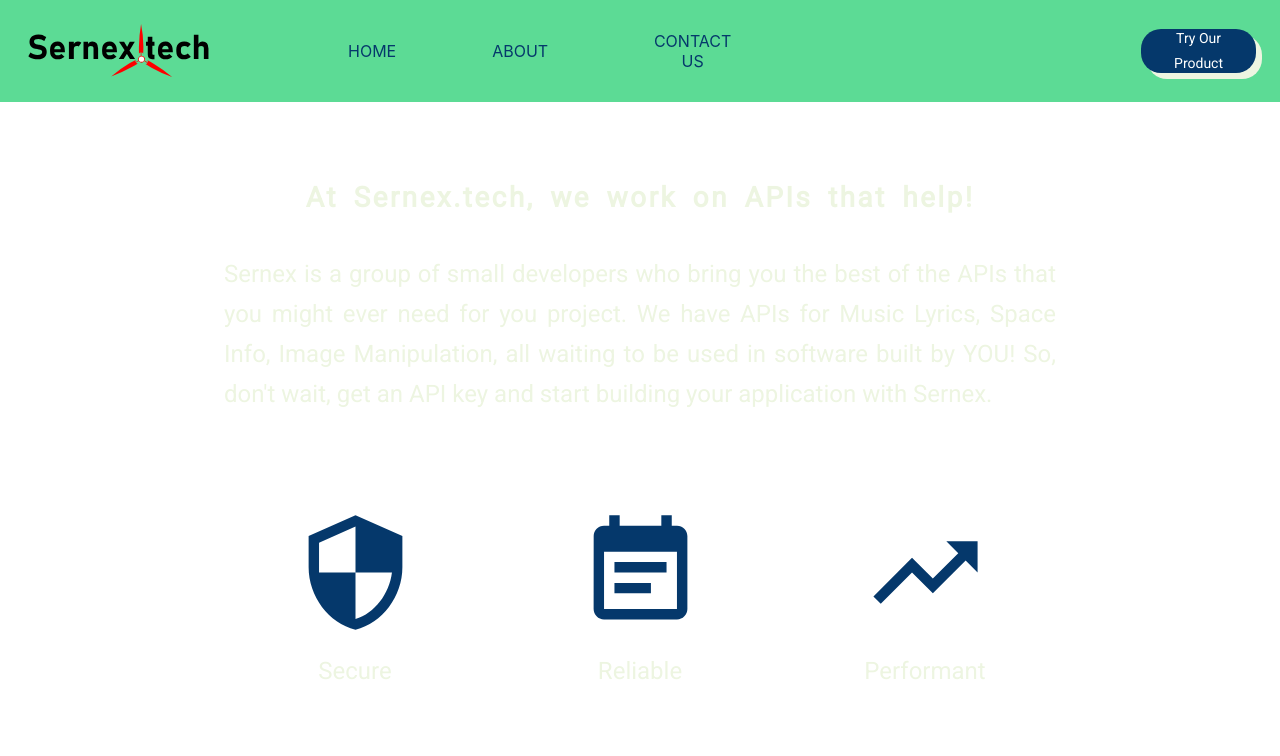
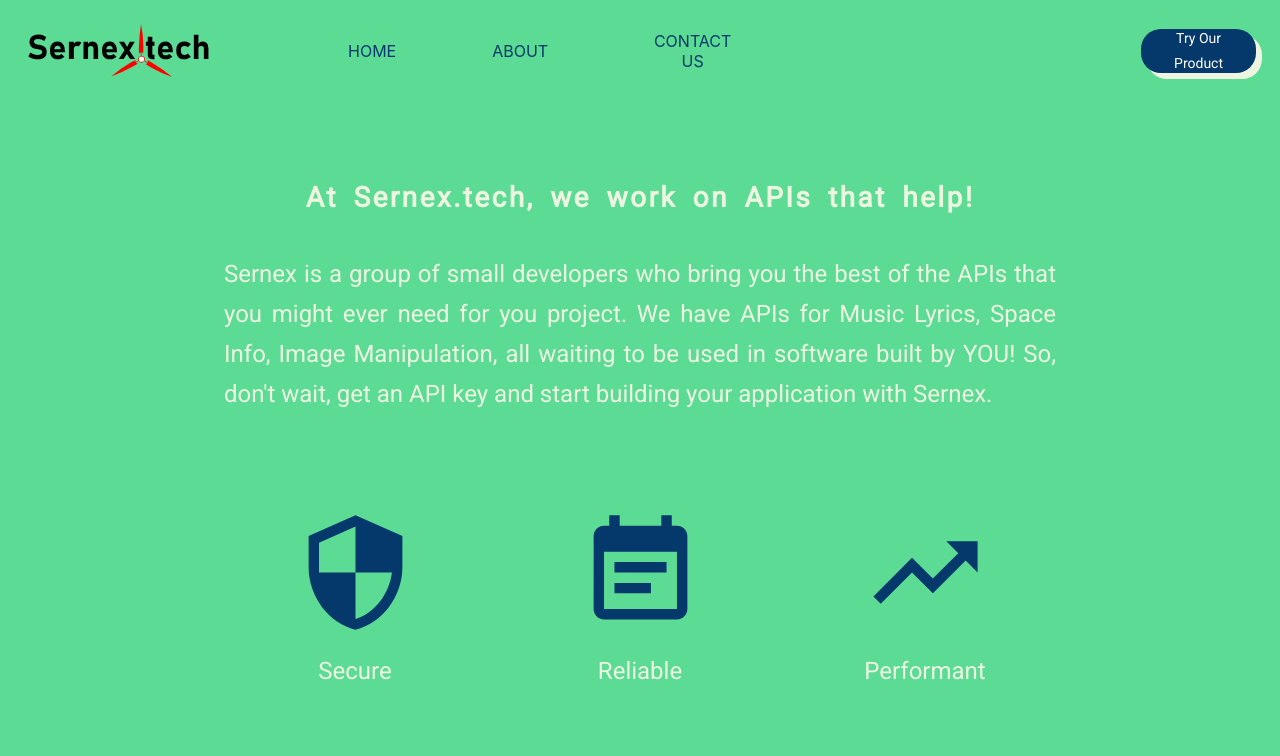
Before and after one commit to Rhydderchc/sernex, a React (Create React App) app: page / in a window 1280 px wide. Shown: the top 756 px of the page. Built offline with nearby package versions, Linux system fonts and the light colour scheme.

Commit message:
Add files via upload

```diff
--- a/src/App.js
+++ b/src/App.js
@@ -6,10 +6,9 @@
 import './App.css';
 
 function App() {
-  //const classes = styles();
 
   return (
-    <div className="App">
+    <div className="App" style={{backgroundColor:"#5cdb95"}}>
       <Router>
         <Switch>
         <Route path='/' exact component={Home}/>
```
